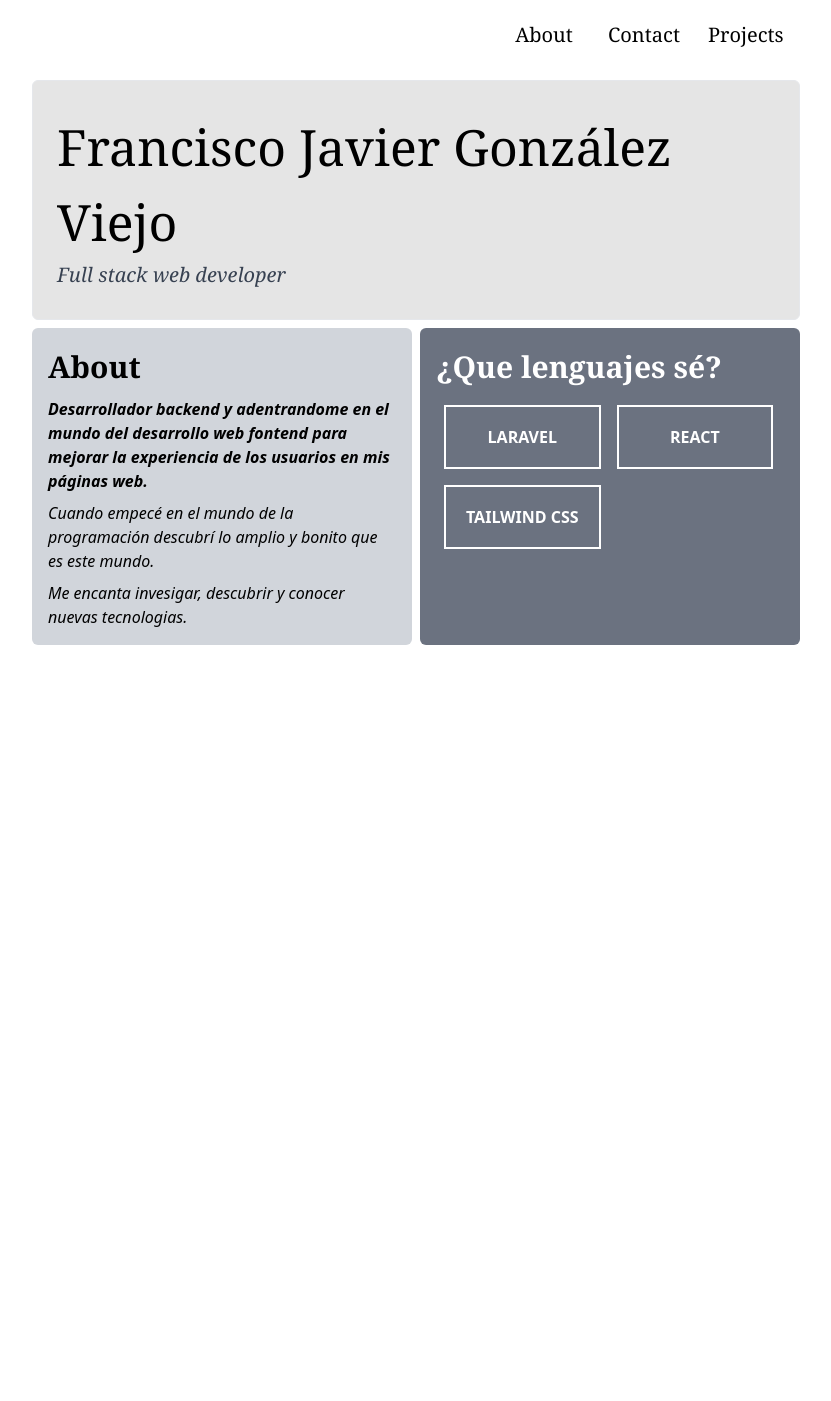
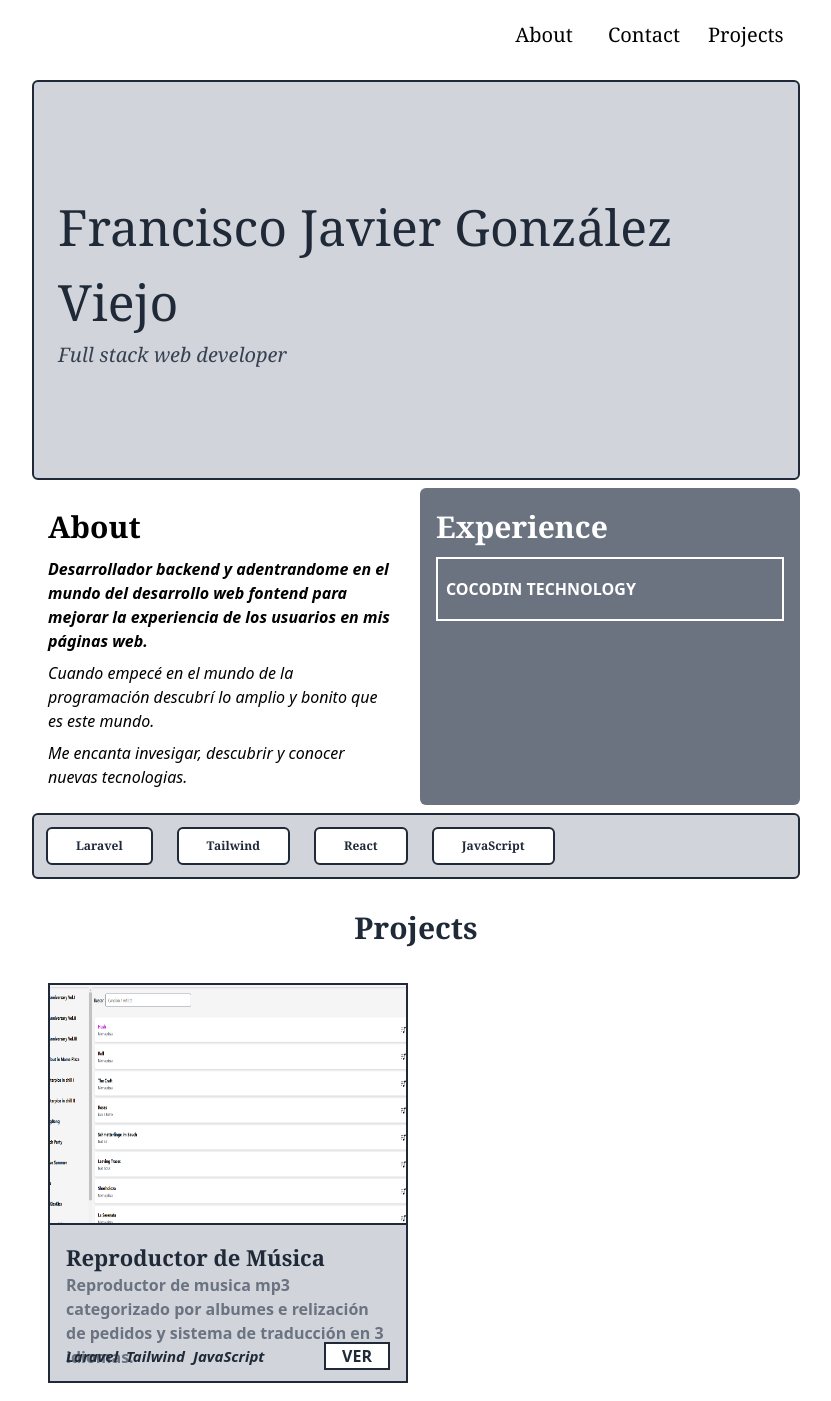
Before and after one commit to FranN244/portfolio, a React (Vite) app in the folder react-app/: page / in a window 1280 px wide. Shown: the whole page, without its empty margins (224-1055 px from the left). Before the commit the page ends 800 px from the top, so only its background shows below. Built offline with nearby package versions, Linux system fonts and the light colour scheme.

Commit message:
feat | design

```diff
--- a/react-app/src/components/About.jsx
+++ b/react-app/src/components/About.jsx
@@ -1,12 +1,12 @@
 import { Description } from "./Description"
-import { Technology } from "./Technology"
+import { Experince } from "./Experience"
 
 export function About(){
 
     return (
-        <div className="md:flex lg:space-x-2">
+        <div className="md:flex md:space-x-2">
             <Description></Description>
-            <Technology></Technology>
+            <Experince></Experince>
         </div>
     )
 
--- a/react-app/src/components/Description.jsx
+++ b/react-app/src/components/Description.jsx
@@ -1,7 +1,7 @@
 export function Description(){
 
     return(
-        <div className="md:w-[50%] p-4 md:bg-gray-300 lg:rounded-md bg-gray-50">
+        <div className="md:w-[50%] p-4 md:rounded-md ">
             <div className="">
                 <p className="md:text-[30px] text-[22px] font-bold font-serif">About</p>
             </div>
--- /dev/null
+++ b/react-app/src/components/Experience.jsx
@@ -0,0 +1,16 @@
+import { WorkCard } from "./WorkCard"
+
+export function Experince(){
+
+    return(
+        <div className="md:w-[50%] space-y-2 md:rounded-md bg-gray-500 p-4">
+            <div className="">
+                <p className="md:text-[30px] text-[22px] font-bold font-serif text-white">Experience</p>
+            </div>
+            <div className="space-y-2 cursor-default">
+                <WorkCard>COCODIN TECHNOLOGY</WorkCard>
+            </div>
+        </div>
+    )
+
+}
--- a/react-app/src/components/Header.jsx
+++ b/react-app/src/components/Header.jsx
@@ -3,7 +3,7 @@ import { Title } from "./Title"
 export function Header(){
 
     return (
-        <header className="p-6 h-[30%] flex items-center border lg:rounded-md backdrop-blur-lg bg-black/10">
+        <header className="border-2 border-gray-800 p-6 h-[400px] flex items-center md:rounded-md backdrop-blur-lg bg-gray-300">
             <Title name={"Francisco Javier González Viejo"} surname={"Full stack web developer"}></Title>
         </header>
     )
--- /dev/null
+++ b/react-app/src/components/ProjectCard.jsx
@@ -0,0 +1,26 @@
+export function ProjectCard({children,description,imgPath,url,technologies}){
+
+    return(
+
+        <div className="h-[400px] border-2 border-gray-800">
+            <div className="h-[60%]">
+                <img src={"/src/assets/" + imgPath} alt="Project Image" className="h-[100%]"/>
+            </div>
+            <div className="h-[40%] bg-gray-300 border-t-2 border-gray-800 p-4">
+                <h2 className="text-gray-800 font-bold text-[22px] font-serif h-[20%]">{children}</h2>
+                <div className="h-[60%] py-2">
+                    <p className="text-gray-500 font-semibold">{description}</p>
+                </div>
+                <div className="flex items-center justify-between py-4 h-[20%]">
+                    <div className="flex space-x-2">
+                        {technologies.map(technology => {
+                            return (<span className="text-[15px] text-gray-800 italic font-semibold">{technology}</span>)
+                        })}
+                    </div>
+                    <button className="bg-white border-2 border-gray-800 px-4 text-gray-800 font-bold hover:bg-gray-800 hover:text-white transition-all ease-in-out"><a href={url}>VER</a></button>
+                </div>
+            </div>
+        </div>
+    )
+
+}
--- /dev/null
+++ b/react-app/src/components/Projects.jsx
@@ -0,0 +1,22 @@
+import { ProjectCard } from "./ProjectCard"
+
+export function Projects(){
+
+    return(
+
+        <div className="">
+            <div className="h-20 flex items-center justify-center">
+                <p className="md:text-[30px] text-[22px] font-bold font-serif text-gray-800">Projects</p>
+            </div>
+            <div className="grid md:grid-cols-2 grid-cols-1 gap-4 p-4">
+                <ProjectCard    description={"Reproductor de musica mp3 categorizado por albumes e relización de pedidos y sistema de traducción en 3 idiomas."}
+                                url={"https://github.com/FranN2442/MamaPizza.git"}
+                                imgPath={"image.png"}
+                                technologies={["Laravel","Tailwind","JavaScript"]}>
+                                    Reproductor de Música
+                                </ProjectCard>
+            </div>
+        </div>
+    )
+
+}
--- /dev/null
+++ b/react-app/src/components/Technologies.jsx
@@ -0,0 +1,13 @@
+import { TechnologyCard } from "./TechnologyCard"
+
+export function Technologies(){
+
+    return (
+        <div className="bg-gray-300 md:border-2 border-y-2 border-gray-800 md:rounded-md flex font-serif overflow-x-auto">
+            <TechnologyCard>Laravel</TechnologyCard>
+            <TechnologyCard>Tailwind</TechnologyCard>
+            <TechnologyCard>React</TechnologyCard>
+            <TechnologyCard>JavaScript</TechnologyCard>
+        </div>
+    )
+}
--- a/react-app/src/components/Technology.jsx
+++ /dev/null
@@ -1,18 +0,0 @@
-import { TechnologyCard } from "./TechnologyCard"
-
-export function Technology(){
-
-    return(
-        <div className="md:w-[50%] space-y-2 lg:rounded-md bg-gray-500 p-4 ">
-            <div className="">
-                <p className="md:text-[30px] text-[22px] font-bold font-serif text-white">¿Que lenguajes sé?</p>
-            </div>
-            <div className="flex flex-wrap">
-                <TechnologyCard>LARAVEL</TechnologyCard>
-                <TechnologyCard>REACT</TechnologyCard>
-                <TechnologyCard>TAILWIND CSS</TechnologyCard>
-            </div>
-        </div>
-    )
-
-}
--- a/react-app/src/components/TechnologyCard.jsx
+++ b/react-app/src/components/TechnologyCard.jsx
@@ -1,10 +1,8 @@
 export function TechnologyCard({children}){
 
-    return (
-
-        <div className="h-16 w-[45%] m-2 border-2 border-white flex justify-center items-center text-white font-bold bg-gray-500 lg:hover:bg-white lg:hover:text-gray-500">
-            <p>{children}</p>
+    return(
+        <div className=" bg-white border-2 m-3 border-gray-800 md:hover:bg-gray-400 p-2 max-h-10 font-bold md:hover:text-white md:transition-all md:ease-in-out text-gray-800 rounded-md md:text-[20px] text-[12px] flex items-center cursor-default">
+            <p className="mx-5">{children}</p>
         </div>
     )
-
 }
--- a/react-app/src/components/Title.jsx
+++ b/react-app/src/components/Title.jsx
@@ -3,7 +3,7 @@ export function Title({name,surname}){
     return (
 
         <div className="font-serif">
-            <h1 className="md:text-[50px] text-[35px]">{name}</h1>
+            <h1 className="md:text-[50px] text-[35px] text-gray-800">{name}</h1>
             <p className="md:text-[20px] text-[15px] italic text-gray-700">{surname}</p>
         </div>
     )
--- /dev/null
+++ b/react-app/src/components/WorkCard.jsx
@@ -0,0 +1,13 @@
+export function WorkCard({children}){
+
+    return (
+
+        <div className="h-16 border-2 border-white flex p-2 items-center text-white font-bold bg-gray-500 group lg:hover:bg-white lg:hover:text-gray-500 transition-all ease-in-out duration-150">
+            <div>
+                <p>{children}</p>
+                <p className="md:text-gray-500 text-white md:hidden group-hover:block transition-all ease-in-out duration-150 md:text-[13px] text-[10px]">Actualmente trabajando</p>
+            </div>
+        </div>
+    )
+
+}
--- a/react-app/src/layout/App.jsx
+++ b/react-app/src/layout/App.jsx
@@ -3,15 +3,19 @@ import './App.css'
 import { Nav } from "../components/Nav"
 import { Header } from '../components/Header'
 import { About } from '../components/About'
+import { Technologies } from '../components/Technologies'
+import { Projects } from '../components/Projects'
 
 function App() {
 
   return (
     // * PÁGINA PRINCIPAL DEL LAYOUT
-    <div className='h-full  w-full lg:w-[80%] xl:w-[60%] lg:space-y-2'>
+    <div className='w-full md:w-[80%] xl:w-[60%] md:space-y-2'>
       <Nav></Nav>
       <Header></Header>
       <About></About>
+      <Technologies></Technologies>
+      <Projects></Projects>
     </div>
   )
 }
```
Also changed, not shown: react-app/src/assets/image.png (added).
